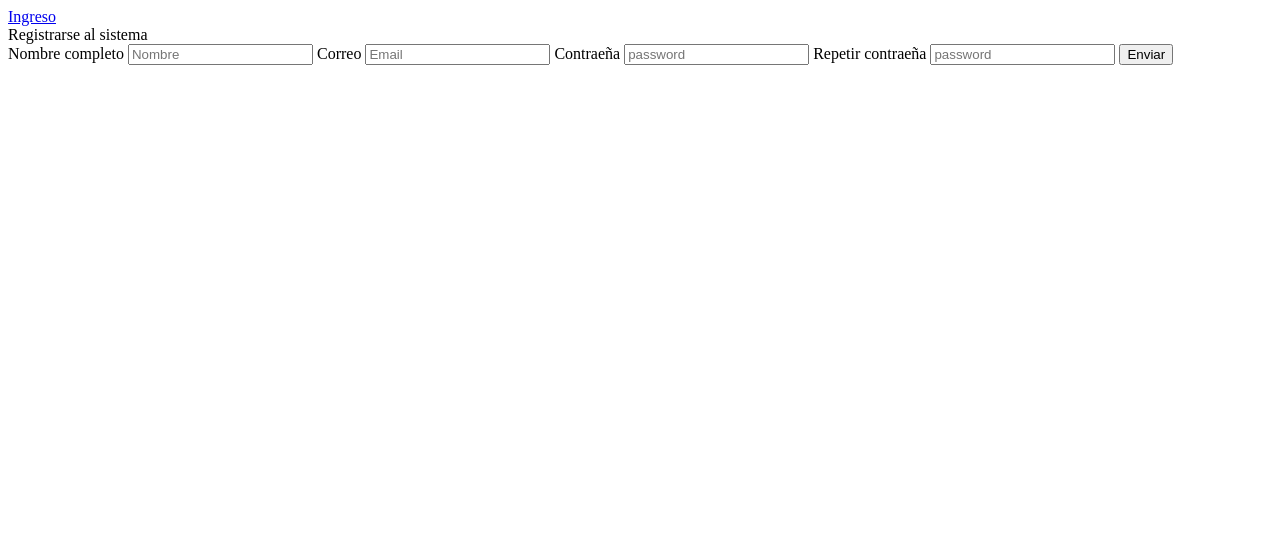
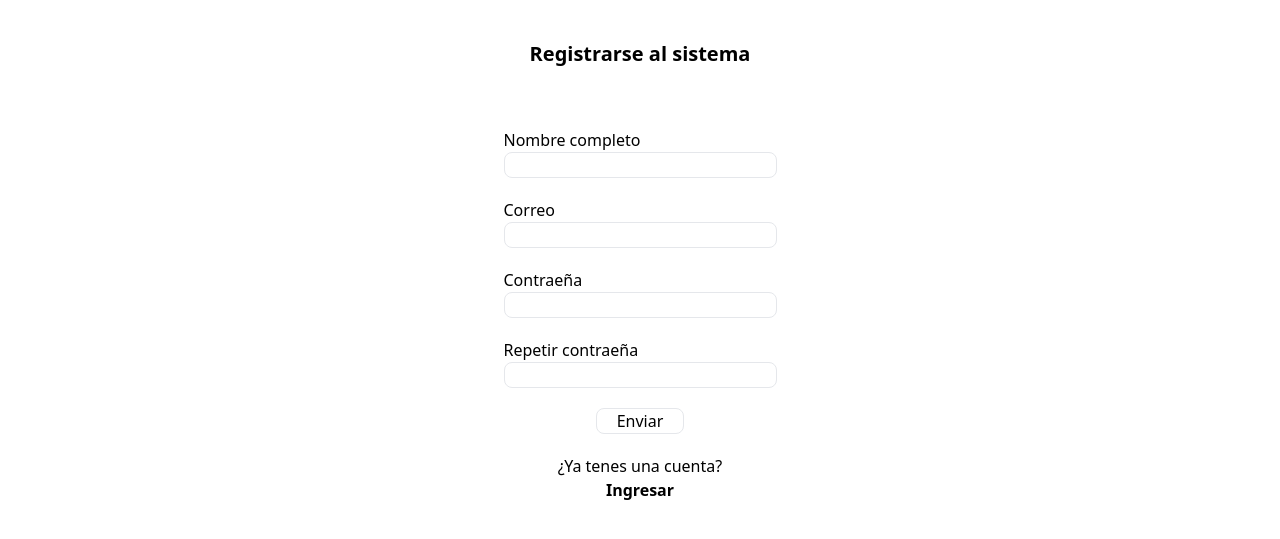
Before and after one commit to Githubmagali/Registro-de-sesion, a PHP site: page / in a window 1280 px wide. Shown: the top 539 px of the page. Run offline with PHP 8.4, Linux system fonts and the light colour scheme; some libraries are stand-ins or nearby versions.

Commit message:
cambios esteticos

```diff
--- a/view/editar.php
+++ b/view/editar.php
@@ -16,7 +16,6 @@ if (isset($_POST['enviaFormulario']) == 1) {
     <meta charset="UTF-8">
     <meta name="viewport" content="width=device-width, initial-scale=1.0">
     <title>Document</title>
-    <script src="https://cdn.tailwindcss.com"></script>
 </head>
 
 <body>
--- a/view/inicio.php
+++ b/view/inicio.php
@@ -16,8 +16,7 @@ if (!isset($_SESSION['validarIngreso'])) {
 <head>
     <meta charset="UTF-8">
     <meta name="viewport" content="width=device-width, initial-scale=1.0">
-    <title>Inicio</title>
-    <script src="https://cdn.tailwindcss.com"></script>
+
 
 </head>
 
--- a/view/plantilla.php
+++ b/view/plantilla.php
@@ -20,6 +20,8 @@ session_start();
     <script src="https://cdn.jsdelivr.net/gh/mikhus/jquery-dscountdown@master/dist/jquery.dscountdown.min.js"></script>
     <link rel="stylesheet"
         href="https://cdn.jsdelivr.net/gh/mikhus/jquery-dscountdown@master/dist/jquery.dscountdown.css">
+    <!--Tailwind-->
+    <script src="https://cdn.tailwindcss.com"></script>
 </head>
 
 
--- a/view/registro.php
+++ b/view/registro.php
@@ -11,26 +11,48 @@
 
     <div>
         <div>
-            <a href="index.php?view=ingreso">Ingreso </a>
+
         </div>
     </div>
 
-    <div>
-        <form method="post">
-            <div>Registrarse al sistema</div>
-            <label>Nombre completo</label>
-            <input type="name" id="name" placeholder="Nombre" name="registroNombre" />
-            <label>Correo</label>
-            <input type="email" id="email" placeholder="Email" name="registroEmail" />
-            <label>Contraeña</label>
-            <input type="password" id="password" placeholder="password" name="registroPassword" />
-            <label>Repetir contraeña</label>
-            <input type="password" id="repetirPassword" placeholder="password" name="repetirPassword" />
+    <div class="flex flex-col">
+        <form method="post" class="flex flex-col items-center">
+            <div class="py-10 text-xl font-bold">Registrarse al sistema</div>
+            <div class="flex flex-col pt-5">
+                <label>Nombre completo</label>
+                <input class="border border-solid rounded-lg hover:bg-gray-50 px-5" type="name" id="name"
+                    name="registroNombre" />
+            </div>
+
+            <div class="flex flex-col pt-5">
+                <label>Correo</label>
+                <input class="border border-solid rounded-lg hover:bg-gray-50 px-5" type="email" id="email"
+                    name="registroEmail" />
+            </div>
+
+            <div class="flex flex-col pt-5">
+                <label>Contraeña</label>
+                <input class="border border-solid rounded-lg hover:bg-gray-50 px-5" type="password" id="password"
+                    name="registroPassword" />
+            </div>
+            <div class="flex flex-col pt-5">
+                <label>Repetir contraeña</label>
+                <input class="border border-solid rounded-lg hover:bg-gray-50 px-5" type="password" id="repetirPassword"
+                    name="repetirPassword" />
+
+            </div>
+
             <?php
 
             $registro = formularioController::registroController();
             ?>
-            <button type="submit">Enviar</button>
+            <div class="pt-5">
+                <button type="submit" class="border border-solid rounded-lg hover:bg-gray-50 px-5">Enviar</button>
+            </div>
+            <div class="flex flex-col items-center">
+                <div class="pt-5">¿Ya tenes una cuenta?</div>
+                <a class="font-bold rounded-lg " href="index.php?view=ingreso">Ingresar </a>
+            </div>
         </form>
     </div>
 
```
Also changed, not shown: view/ingreso.php (+22 -14 lines).
